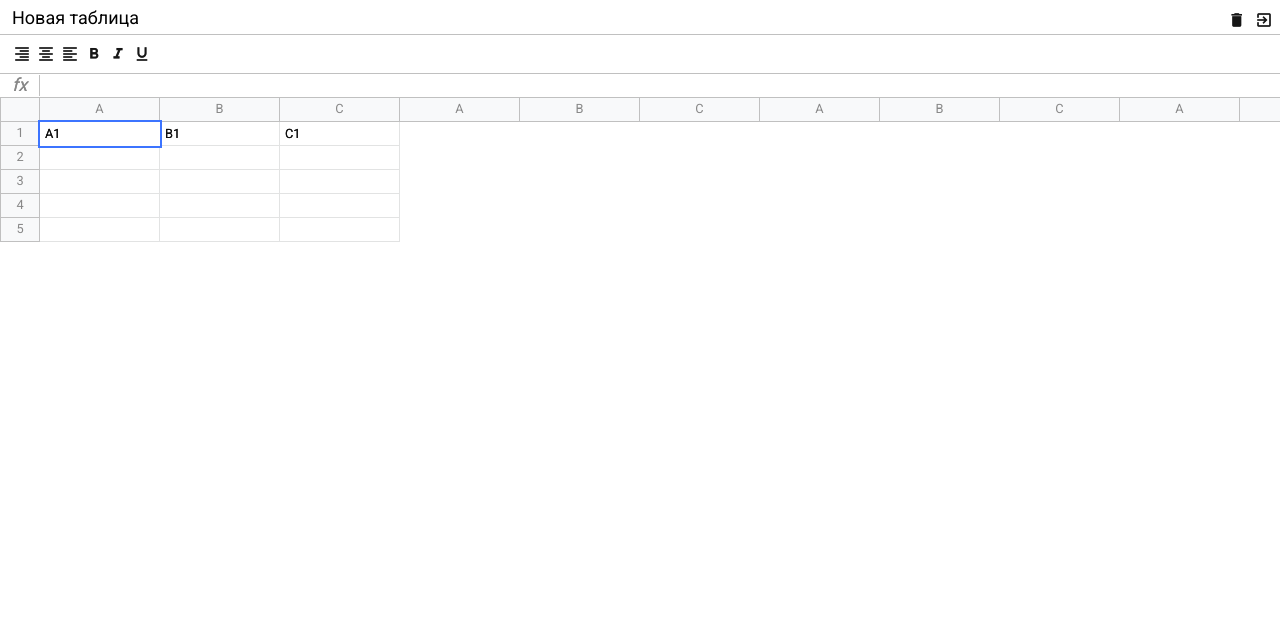
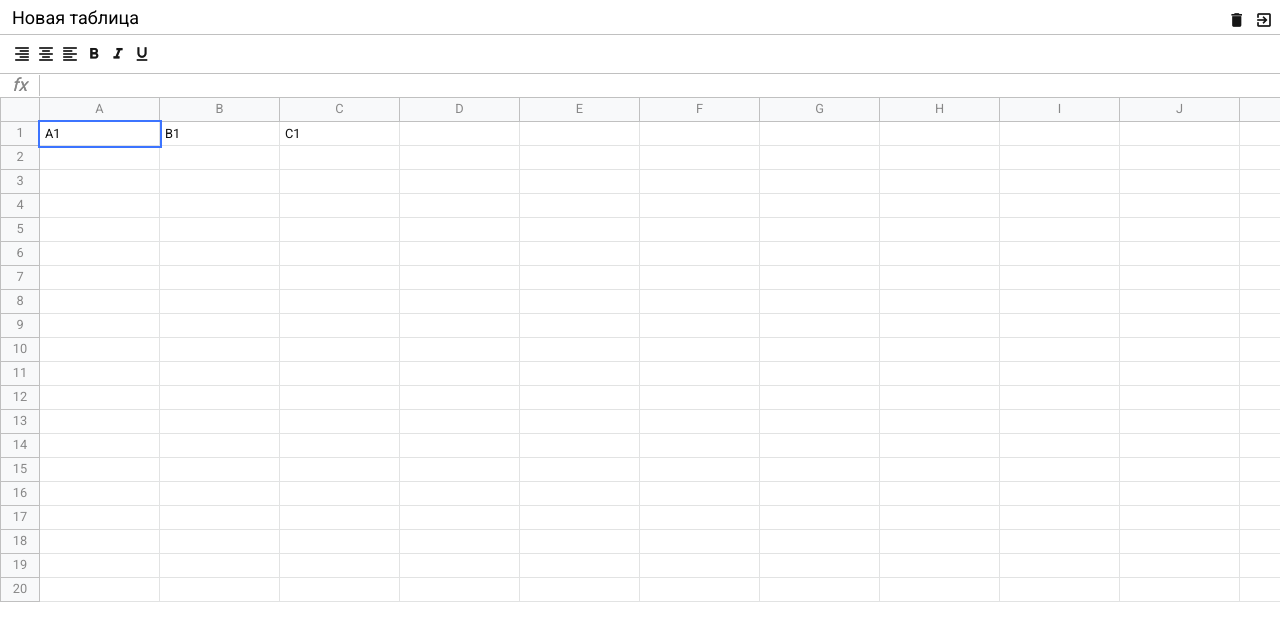
Before and after one commit to inostatic/js-course, a website built with webpack: page src/assets/excel.html in a window 1280 px wide. Built offline with nearby package versions, Linux system fonts and the light colour scheme.

Commit message:
Finish base framework

```diff
--- a/src/assets/excel.html
+++ b/src/assets/excel.html
@@ -86,38 +86,6 @@
                     <div class="cell" contenteditable="">C1</div>
                 </div>
             </div>
-            <div class="row">
-                <div class="row-info">2</div>
-                <div class="row-data">
-                    <div class="cell "></div>
-                    <div class="cell"></div>
-                    <div class="cell"></div>
-                </div>
-            </div>
-            <div class="row">
-                <div class="row-info">3</div>
-                <div class="row-data">
-                    <div class="cell "></div>
-                    <div class="cell"></div>
-                    <div class="cell"></div>
-                </div>
-            </div>
-            <div class="row">
-                <div class="row-info">4</div>
-                <div class="row-data">
-                    <div class="cell "></div>
-                    <div class="cell"></div>
-                    <div class="cell"></div>
-                </div>
-            </div>
-            <div class="row">
-                <div class="row-info">5</div>
-                <div class="row-data">
-                    <div class="cell "></div>
-                    <div class="cell"></div>
-                    <div class="cell"></div>
-                </div>
-            </div>
         </div>
 
     </div>
--- a/src/components/table/Table.js
+++ b/src/components/table/Table.js
@@ -1,75 +1,10 @@
-import {ExcelComponent} from '@core/ExcelComponent';
+import {ExcelComponent} from '@core/ExcelComponent'
+import {createTable} from '@/components/table/table.template'
 
 export class Table extends ExcelComponent {
 	static className = 'excel__table'
 
 	toHTML() {
-	  return `<div class="row">
-                <div class="row-info"></div>
-                <div class="row-data">
-                    <div class="column">A</div>
-                    <div class="column">B</div>
-                    <div class="column">C</div>
-                    <div class="column">A</div>
-                    <div class="column">B</div>
-                    <div class="column">C</div>
-                    <div class="column">A</div>
-                    <div class="column">B</div>
-                    <div class="column">C</div>
-                    <div class="column">A</div>
-                    <div class="column">B</div>
-                    <div class="column">C</div>
-                    <div class="column">A</div>
-                    <div class="column">B</div>
-                    <div class="column">C</div>
-                    <div class="column">A</div>
-                    <div class="column">B</div>
-                    <div class="column">C</div>
-                    <div class="column">A</div>
-                    <div class="column">B</div>
-                    <div class="column">C</div>
-
-                </div>
-            </div>
-            <div class="row">
-                <div class="row-info">1</div>
-                <div class="row-data">
-                    <div class="cell selected" contenteditable="">A1</div>
-                    <div class="cell" contenteditable="">B1</div>
-                    <div class="cell" contenteditable="">C1</div>
-                </div>
-            </div>
-            <div class="row">
-                <div class="row-info">2</div>
-                <div class="row-data">
-                    <div class="cell "></div>
-                    <div class="cell"></div>
-                    <div class="cell"></div>
-                </div>
-            </div>
-            <div class="row">
-                <div class="row-info">3</div>
-                <div class="row-data">
-                    <div class="cell "></div>
-                    <div class="cell"></div>
-                    <div class="cell"></div>
-                </div>
-            </div>
-            <div class="row">
-                <div class="row-info">4</div>
-                <div class="row-data">
-                    <div class="cell "></div>
-                    <div class="cell"></div>
-                    <div class="cell"></div>
-                </div>
-            </div>
-            <div class="row">
-                <div class="row-info">5</div>
-                <div class="row-data">
-                    <div class="cell "></div>
-                    <div class="cell"></div>
-                    <div class="cell"></div>
-                </div>
-            </div>`
+	  return createTable(20)
 	}
 }
--- /dev/null
+++ b/src/components/table/table.template.js
@@ -0,0 +1,46 @@
+
+const CODES = {
+    A: 65,
+    Z: 90
+}
+
+function createCell() {
+    return `
+        <div class="cell" contenteditable></div>
+    `
+}
+
+function toColumn(col) {
+    return `<div class="column">${col}</div>`
+}
+
+function createRow(content, i = '') {
+    return `
+        <div class="row">
+            <div class="row-info">${i}</div>
+            <div class="row-data">${content}</div>
+        </div>
+    `
+}
+
+function toChar(_, index) {
+    return String.fromCharCode(CODES.A + index)
+}
+
+export function createTable(rowsCount = 15) {
+    const colsCount = CODES.Z - CODES.A + 1
+    const rows = []
+    const cells = new Array(colsCount)
+        .fill(createCell())
+        .join('')
+    const cols = new Array(colsCount)
+        .fill('')
+        .map(toChar)
+        .map(toColumn)
+        .join('')
+    rows.push(createRow(cols))
+    for (let i = 1; i <= rowsCount; i++) {
+        rows.push(createRow(cells, i))
+    }
+    return rows.join('')
+}
```
Also changed, not shown: 1 other file.
